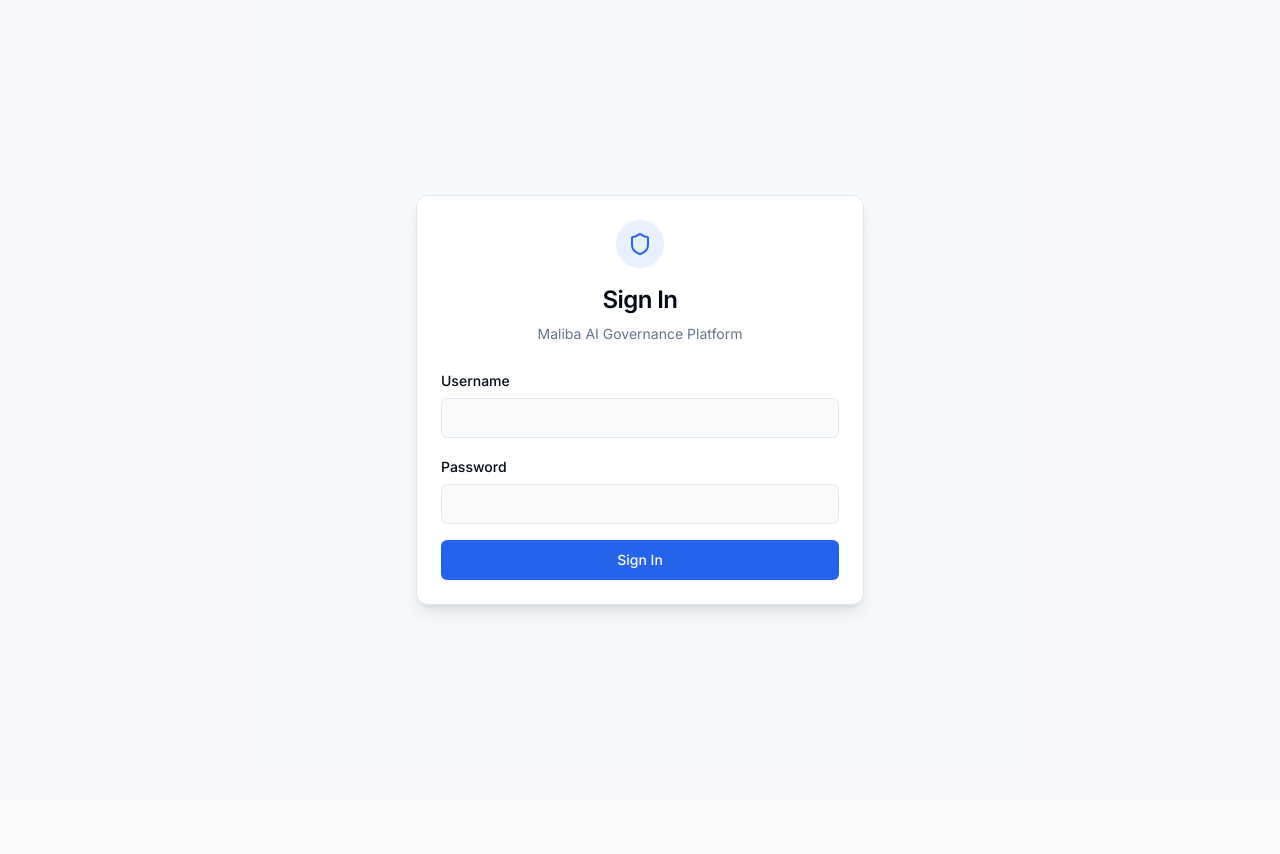
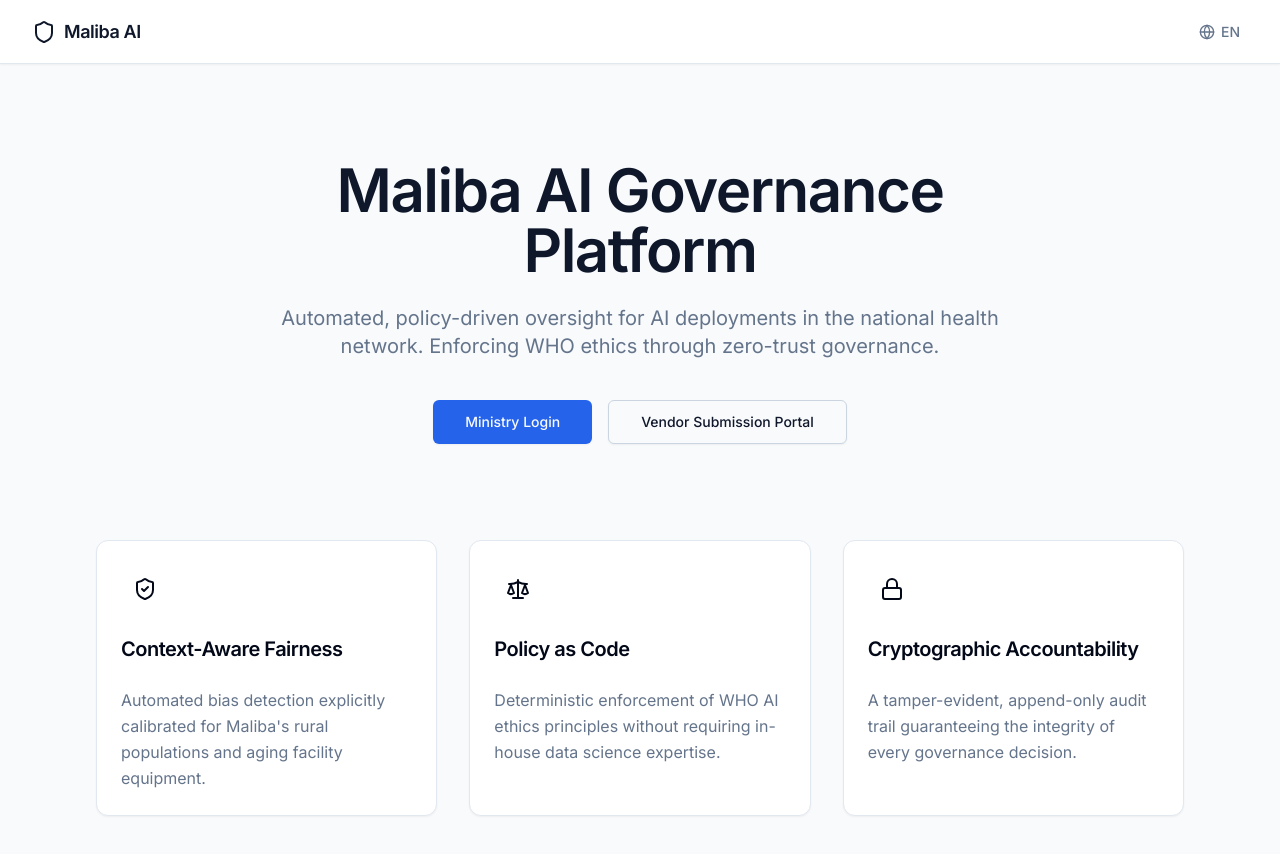
Before and after one commit to Havishh-k/Magp-Togaf, a React (Vite) app in the folder frontend/: page / in a window 1280 px wide. Before the commit this address led to /login. Shown: the top 854 px of the page. Before the commit the page ends 800 px from the top, so only its background shows below. Built offline with nearby package versions, Linux system fonts and the light colour scheme; no server answers.

Commit message:
Implement Sprint F: Institutional Landing Page & Routing Update

```diff
--- a/frontend/index.html
+++ b/frontend/index.html
@@ -7,7 +7,8 @@
     <link rel="preconnect" href="https://fonts.googleapis.com">
     <link rel="preconnect" href="https://fonts.gstatic.com" crossorigin>
     <link href="https://fonts.googleapis.com/css2?family=Inter:wght@400;500;600&display=swap" rel="stylesheet">
-    <title>frontend</title>
+    <meta name="description" content="Automated, policy-driven oversight for AI deployments in the national health network. Enforcing WHO ethics through zero-trust governance." />
+    <title>Maliba AI Governance Platform</title>
   </head>
   <body>
     <div id="root"></div>
--- a/frontend/src/App.jsx
+++ b/frontend/src/App.jsx
@@ -7,6 +7,7 @@
 import SystemDetail from './pages/SystemDetail';
 import AuditLog from './pages/AuditLog';
 import Notifications from './pages/Notifications';
+import LandingPage from './pages/LandingPage';
 
 const ProtectedRoute = ({ children }) => {
   const { user } = useAuth();
@@ -19,14 +20,15 @@
 
   return (
     <Routes>
+      <Route path="/" element={user ? <Navigate to="/dashboard" /> : <LandingPage />} />
       <Route path="/login" element={user ? <Navigate to="/dashboard" /> : <Login />} />
-      <Route path="/" element={<ProtectedRoute><AppShell /></ProtectedRoute>}>
-        <Route index element={<Navigate to="/dashboard" />} />
-        <Route path="dashboard" element={<Dashboard />} />
-        <Route path="submit" element={<VendorSubmission />} />
-        <Route path="system/:id" element={<SystemDetail />} />
-        <Route path="audit" element={<AuditLog />} />
-        <Route path="notifications" element={<Notifications />} />
+
+      <Route element={<ProtectedRoute><AppShell /></ProtectedRoute>}>
+        <Route path="/dashboard" element={<Dashboard />} />
+        <Route path="/submit" element={<VendorSubmission />} />
+        <Route path="/system/:id" element={<SystemDetail />} />
+        <Route path="/audit" element={<AuditLog />} />
+        <Route path="/notifications" element={<Notifications />} />
       </Route>
     </Routes>
   );
--- a/frontend/src/locales/en.json
+++ b/frontend/src/locales/en.json
@@ -15,5 +15,17 @@
     "auditLog": "Audit Log",
     "logout": "Logout",
     "currentView": "CURRENT VIEW:"
+  },
+  "landing": {
+    "heroHeadline": "Maliba AI Governance Platform",
+    "heroSubheadline": "Automated, policy-driven oversight for AI deployments in the national health network. Enforcing WHO ethics through zero-trust governance.",
+    "ctaMinistry": "Ministry Login",
+    "ctaVendor": "Vendor Submission Portal",
+    "card1Title": "Context-Aware Fairness",
+    "card1Desc": "Automated bias detection explicitly calibrated for Maliba's rural populations and aging facility equipment.",
+    "card2Title": "Policy as Code",
+    "card2Desc": "Deterministic enforcement of WHO AI ethics principles without requiring in-house data science expertise.",
+    "card3Title": "Cryptographic Accountability",
+    "card3Desc": "A tamper-evident, append-only audit trail guaranteeing the integrity of every governance decision."
   }
 }
--- a/frontend/src/locales/fr.json
+++ b/frontend/src/locales/fr.json
@@ -15,5 +15,17 @@
     "auditLog": "Journal d'Audit",
     "logout": "Déconnexion",
     "currentView": "VUE ACTUELLE :"
+  },
+  "landing": {
+    "heroHeadline": "Plateforme de Gouvernance de l'IA Maliba",
+    "heroSubheadline": "Surveillance automatisée et basée sur des politiques pour les déploiements d'IA dans le réseau national de santé. Application de l'éthique de l'OMS grâce à une gouvernance zéro-confiance.",
+    "ctaMinistry": "Connexion Ministère",
+    "ctaVendor": "Portail de Soumission des Fournisseurs",
+    "card1Title": "Équité Sensible au Contexte",
+    "card1Desc": "Détection automatisée des biais explicitement calibrée pour les populations rurales du Maliba et l'équipement vieillissant des installations.",
+    "card2Title": "Politique en tant que Code",
+    "card2Desc": "Application déterministe des principes d'éthique de l'IA de l'OMS sans nécessiter d'expertise interne en science des données.",
+    "card3Title": "Responsabilité Cryptographique",
+    "card3Desc": "Une piste d'audit inviolable garantissant l'intégrité de chaque décision de gouvernance."
   }
 }
--- /dev/null
+++ b/frontend/src/pages/LandingPage.jsx
@@ -0,0 +1,114 @@
+import React from 'react';
+import { Link, useNavigate } from 'react-router-dom';
+import { useTranslation } from 'react-i18next';
+import { Shield, ShieldCheck, Scale, Lock, Globe } from 'lucide-react';
+import { Card, CardContent, CardHeader, CardTitle, CardDescription } from '../components/ui/card';
+import { Button } from '../components/ui/button';
+
+export default function LandingPage() {
+  const { t, i18n } = useTranslation();
+  const navigate = useNavigate();
+
+  const toggleLanguage = () => {
+    i18n.changeLanguage(i18n.language === 'en' ? 'fr' : 'en');
+  };
+
+  return (
+    <div className="min-h-screen bg-slate-50 text-slate-900 font-sans flex flex-col">
+      {/* Global Header */}
+      <header className="h-16 bg-white border-b border-slate-200 sticky top-0 z-10 flex items-center justify-between px-4 sm:px-6 lg:px-8 shadow-sm">
+        <div className="flex items-center gap-2">
+          <Shield className="w-6 h-6 text-primary-600 shrink-0" />
+          <span className="font-bold tracking-tight text-slate-900 text-lg">Maliba AI</span>
+        </div>
+        <button
+          onClick={toggleLanguage}
+          className="flex items-center gap-1.5 p-2 text-slate-500 hover:bg-slate-100 rounded-md transition-colors focus-visible:outline-none focus-visible:ring-2 focus-visible:ring-offset-2 focus-visible:ring-primary font-medium text-sm uppercase"
+        >
+          <Globe className="w-4 h-4" />
+          {i18n.language}
+        </button>
+      </header>
+
+      {/* Main Content */}
+      <main className="flex-1 flex flex-col items-center justify-center">
+
+        {/* Hero Section */}
+        <section className="w-full max-w-4xl mx-auto px-4 sm:px-6 lg:px-8 py-24 text-center">
+          <h1 className="text-4xl sm:text-5xl lg:text-6xl font-semibold text-slate-900 tracking-tight mb-6">
+            {t('landing.heroHeadline', "Maliba AI Governance Platform")}
+          </h1>
+          <p className="text-lg sm:text-xl text-slate-500 max-w-3xl mx-auto mb-10 leading-relaxed">
+            {t('landing.heroSubheadline', "Automated, policy-driven oversight for AI deployments in the national health network. Enforcing WHO ethics through zero-trust governance.")}
+          </p>
+
+          <div className="flex flex-col sm:flex-row items-center justify-center gap-4">
+            <Button
+              size="lg"
+              className="w-full sm:w-auto font-medium shadow-sm transition-transform hover:scale-105"
+              onClick={() => navigate('/login')}
+            >
+              {t('landing.ctaMinistry', "Ministry Login")}
+            </Button>
+            <Button
+              variant="outline"
+              size="lg"
+              className="w-full sm:w-auto font-medium shadow-sm transition-transform hover:scale-105 border-slate-300"
+              onClick={() => navigate('/login?redirectTo=/submit')}
+            >
+              {t('landing.ctaVendor', "Vendor Submission Portal")}
+            </Button>
+          </div>
+        </section>
+
+        {/* Value Proposition Grid */}
+        <section className="w-full max-w-6xl mx-auto px-4 sm:px-6 lg:px-8 pb-24">
+          <div className="grid grid-cols-1 md:grid-cols-3 gap-8">
+            <Card className="border-slate-200 shadow-sm transition-shadow hover:shadow-md">
+              <CardHeader>
+                <div className="w-12 h-12 bg-primary-100 rounded-lg flex items-center justify-center mb-4">
+                  <ShieldCheck className="w-6 h-6 text-primary-600" />
+                </div>
+                <CardTitle className="text-xl">{t('landing.card1Title', "Context-Aware Fairness")}</CardTitle>
+              </CardHeader>
+              <CardContent>
+                <p className="text-slate-500 leading-relaxed">
+                  {t('landing.card1Desc', "Automated bias detection explicitly calibrated for Maliba's rural populations and aging facility equipment.")}
+                </p>
+              </CardContent>
+            </Card>
+
+            <Card className="border-slate-200 shadow-sm transition-shadow hover:shadow-md">
+              <CardHeader>
+                <div className="w-12 h-12 bg-primary-100 rounded-lg flex items-center justify-center mb-4">
+                  <Scale className="w-6 h-6 text-primary-600" />
+                </div>
+                <CardTitle className="text-xl">{t('landing.card2Title', "Policy as Code")}</CardTitle>
+              </CardHeader>
+              <CardContent>
+                <p className="text-slate-500 leading-relaxed">
+                  {t('landing.card2Desc', "Deterministic enforcement of WHO AI ethics principles without requiring in-house data science expertise.")}
+                </p>
+              </CardContent>
+            </Card>
+
+            <Card className="border-slate-200 shadow-sm transition-shadow hover:shadow-md">
+              <CardHeader>
+                <div className="w-12 h-12 bg-primary-100 rounded-lg flex items-center justify-center mb-4">
+                  <Lock className="w-6 h-6 text-primary-600" />
+                </div>
+                <CardTitle className="text-xl">{t('landing.card3Title', "Cryptographic Accountability")}</CardTitle>
+              </CardHeader>
+              <CardContent>
+                <p className="text-slate-500 leading-relaxed">
+                  {t('landing.card3Desc', "A tamper-evident, append-only audit trail guaranteeing the integrity of every governance decision.")}
+                </p>
+              </CardContent>
+            </Card>
+          </div>
+        </section>
+
+      </main>
+    </div>
+  );
+}
--- a/frontend/src/pages/Login.jsx
+++ b/frontend/src/pages/Login.jsx
@@ -19,7 +19,9 @@
     setLoading(true);
     try {
       await login(username, password);
-      navigate('/dashboard');
+      const urlParams = new URLSearchParams(window.location.search);
+      const redirectTo = urlParams.get('redirectTo');
+      navigate(redirectTo || '/dashboard');
     } catch {
       setError('Invalid credentials');
     } finally {
```
